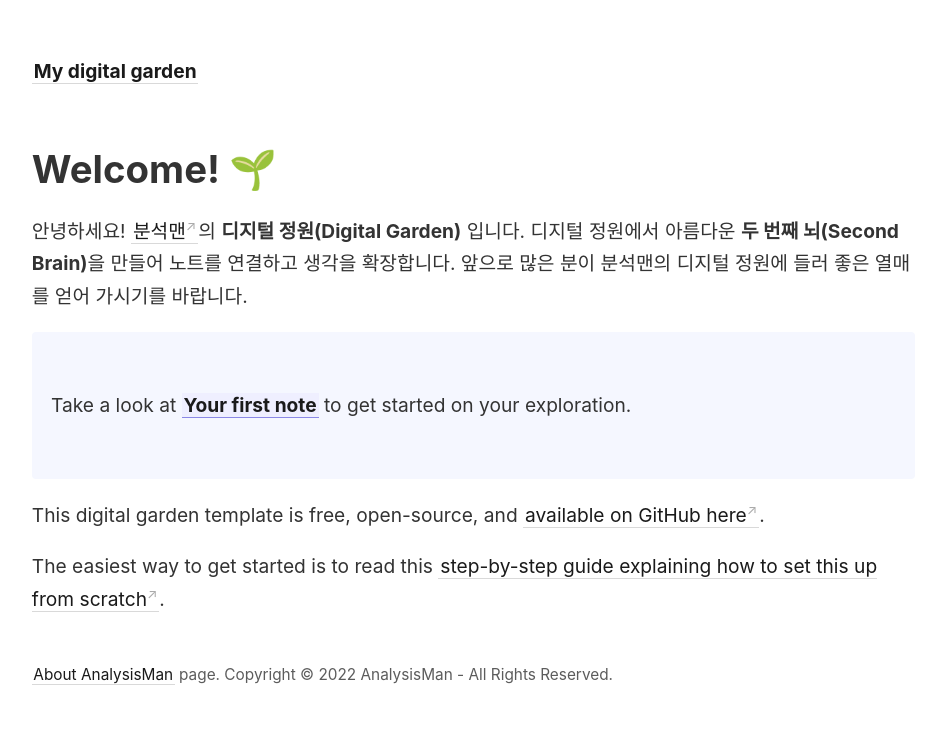
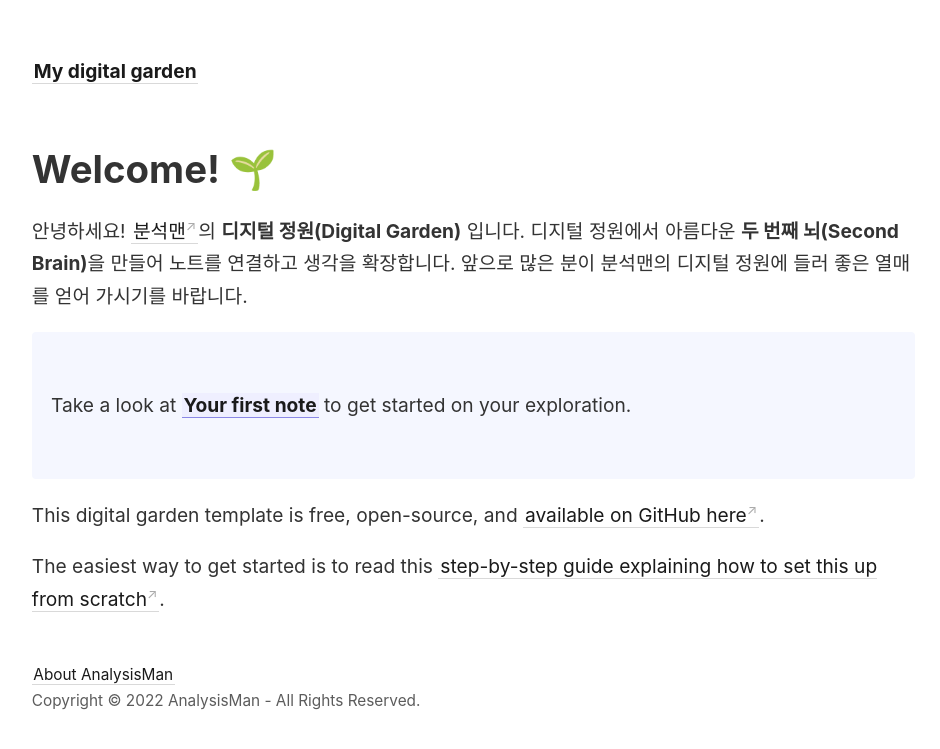
Before and after one commit to analysisman/secondbrain, a Jekyll site: the page built from _pages/index.md, in a window 1280 px wide. Shown: the top 749 px of the page, without its empty margins (45-985 px from the left). Built offline with Jekyll 4.4.1, drawn with Linux system fonts in a browser that asks for light colours.

Commit message:
2022.05.08-index5_commit

```diff
--- a/_includes/footer.html
+++ b/_includes/footer.html
@@ -1,2 +1,2 @@
-<a class="internal-link" href="/about">About AnalysisMan</a> page.
+<a class="internal-link" href="/about">About AnalysisMan</a><br>
 Copyright © 2022 AnalysisMan - All Rights Reserved.
```
